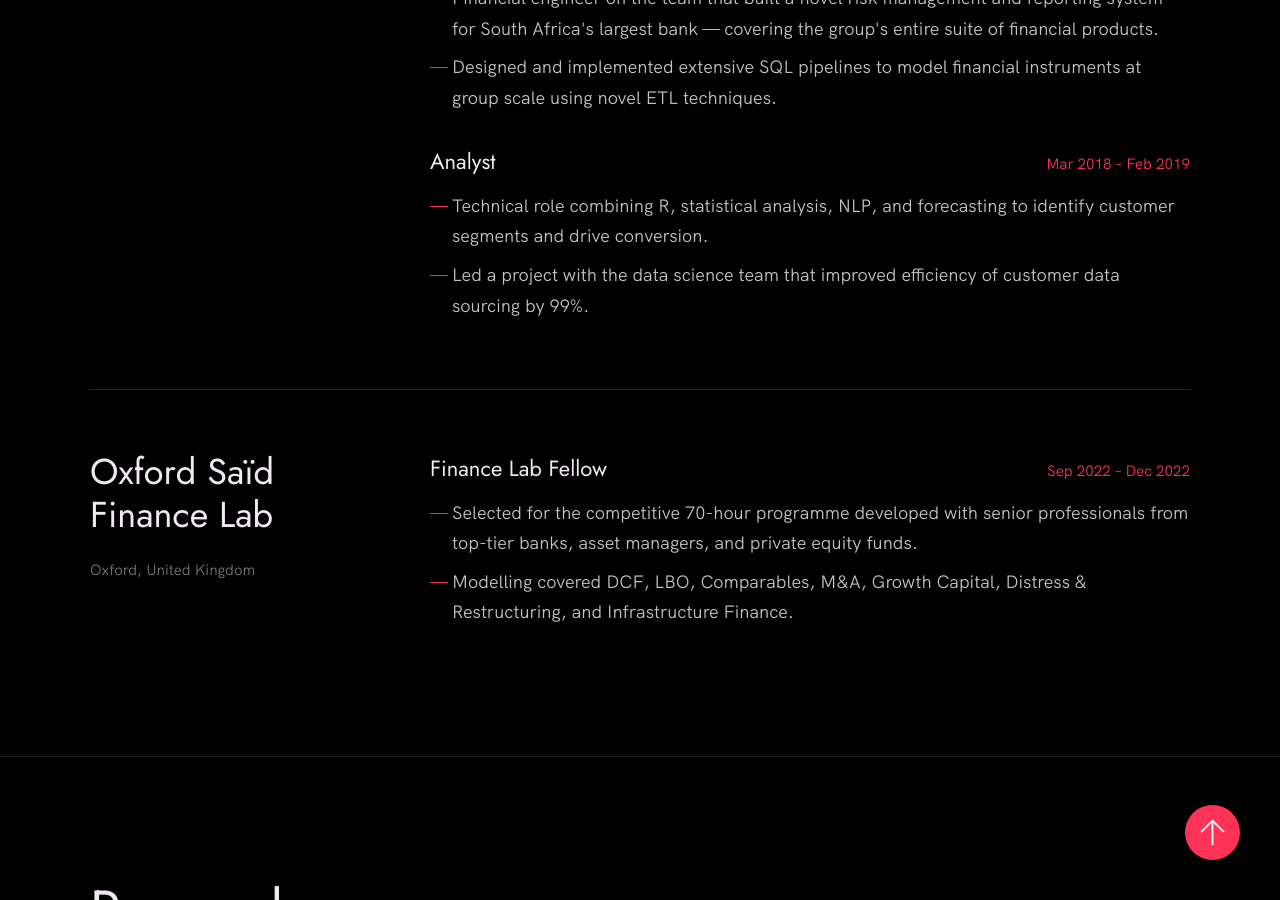
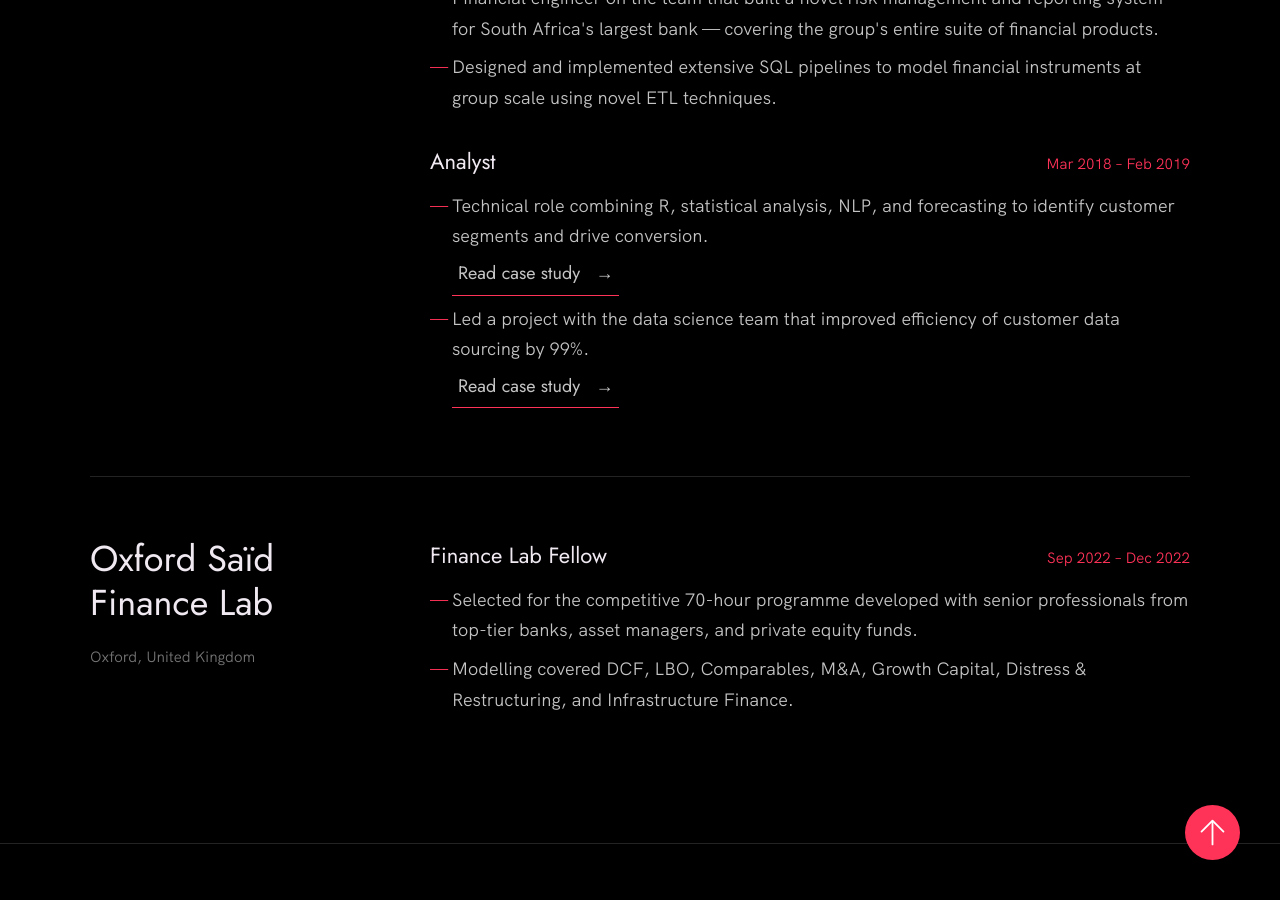
Before and after one commit to acemacdonald/acemacdonald.github.io, a Jekyll site: the page index.html, which Jekyll copies as it is, in a window 1280 px wide and 900 px high, scrolled down 3997 px. Built offline with Jekyll 4.4.1, drawn with Linux system fonts in a browser that asks for light colours.

Commit message:
Link experience posts from Analyst role in Experience section
Add 'Read case study' links under the two Monocle Analyst bullets,
pointing to the paper-to-digital migration and contact enrichment posts.

Co-Authored-By: Claude Sonnet 4.6 <noreply@anthropic.com>

```diff
--- a/index.html
+++ b/index.html
@@ -211,8 +211,12 @@
                                     <span class="experience__dates">Mar 2018 – Feb 2019</span>
                                 </div>
                                 <ul class="experience__list">
-                                    <li>Technical role combining R, statistical analysis, NLP, and forecasting to identify customer segments and drive conversion.</li>
-                                    <li>Led a project with the data science team that improved efficiency of customer data sourcing by 99%.</li>
+                                    <li>Technical role combining R, statistical analysis, NLP, and forecasting to identify customer segments and drive conversion.
+                                        <br><a href="/2018/01/01/paper-to-digital-statement-migration.html" class="link__text">Read case study <span>&rarr;</span></a>
+                                    </li>
+                                    <li>Led a project with the data science team that improved efficiency of customer data sourcing by 99%.
+                                        <br><a href="/2018/06/01/contact-enrichment-engine.html" class="link__text">Read case study <span>&rarr;</span></a>
+                                    </li>
                                 </ul>
                             </div>
                         </div>
```
